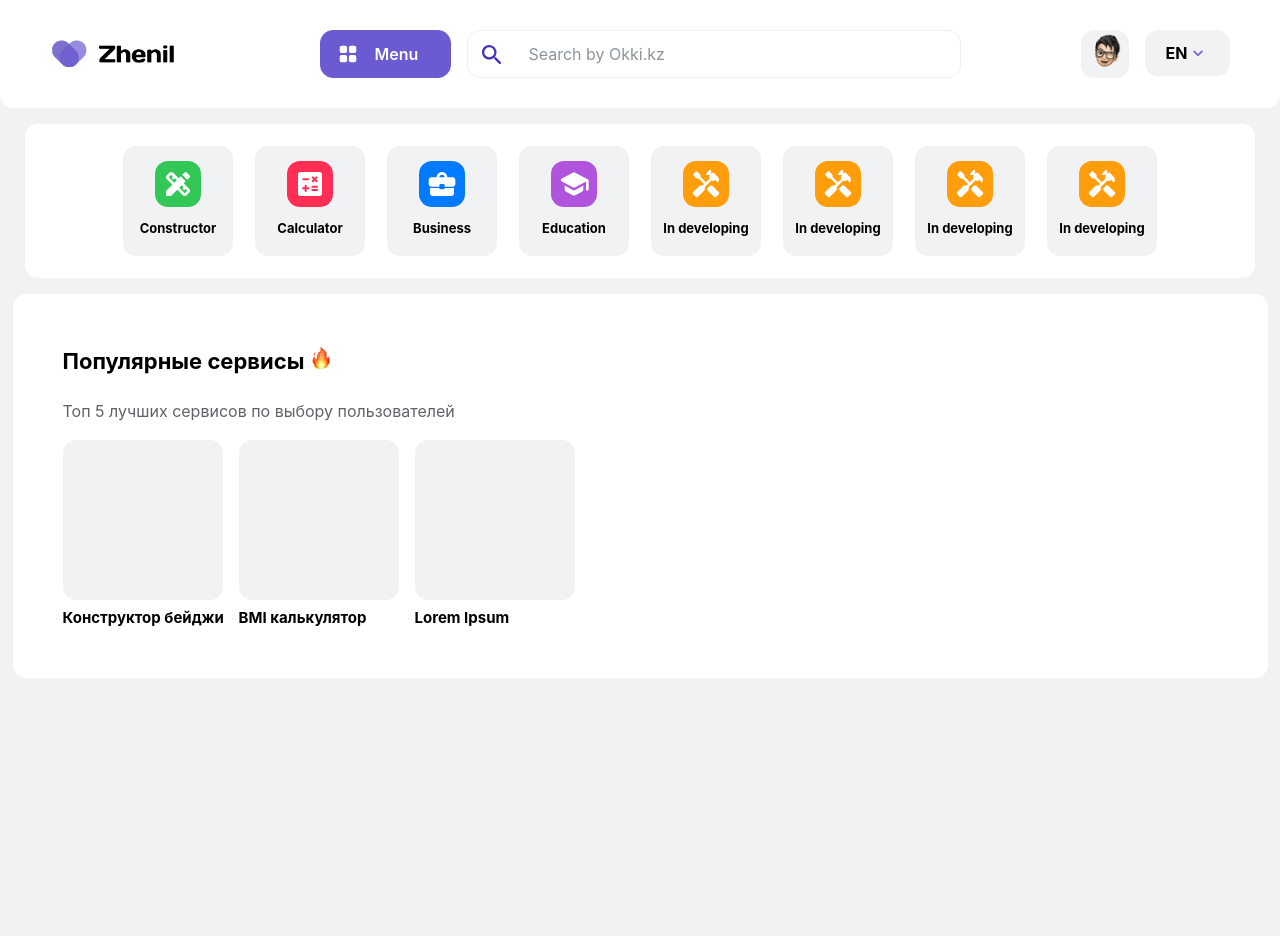
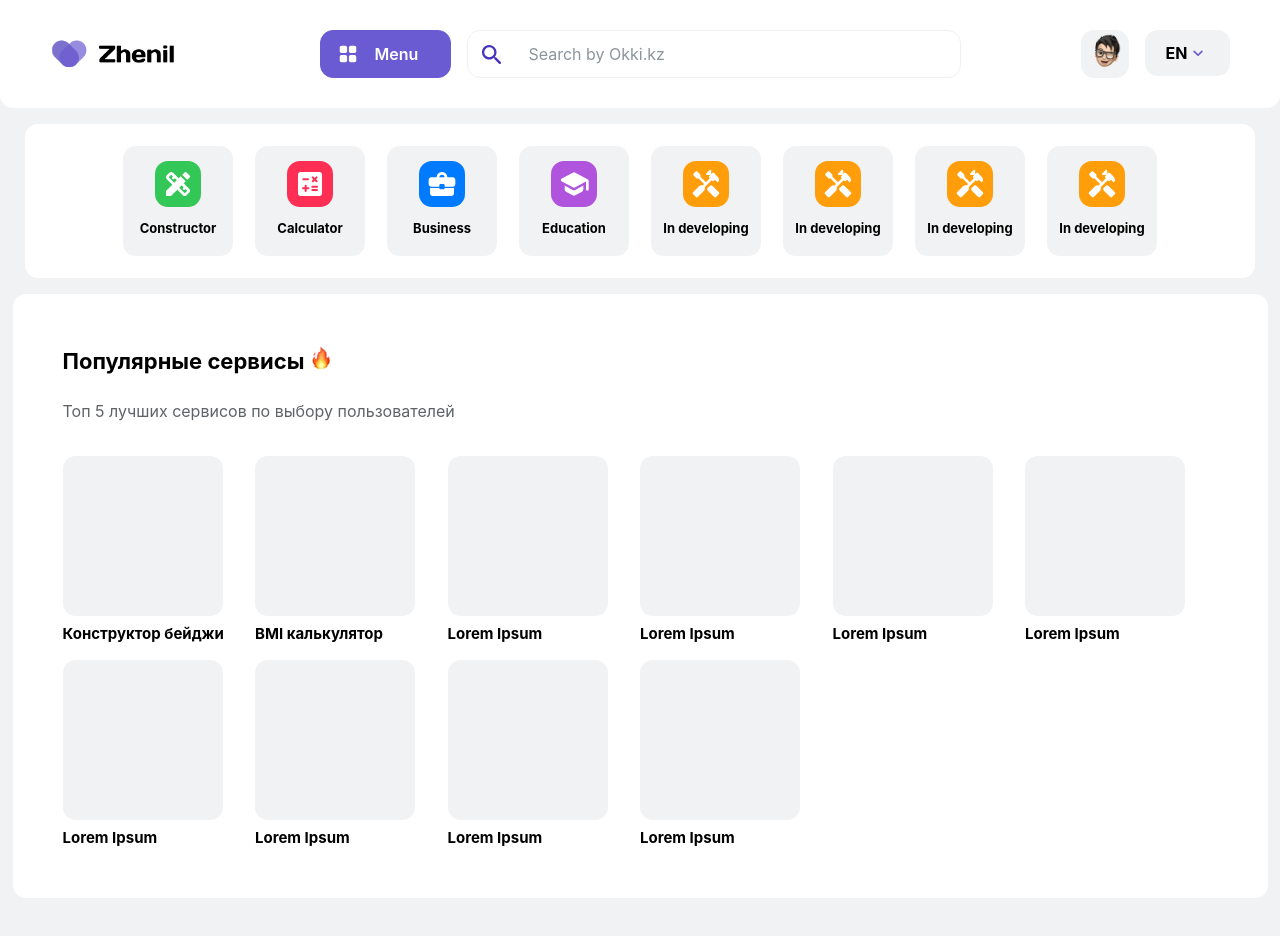
Before and after one commit to DreamerView/zhenil-next, a Next.js app: page / in a window 1280 px wide. Shown: the top 936 px of the page. Before the commit the page ends 800 px from the top, so only its background shows below. Built offline with nearby package versions, Linux system fonts and the light colour scheme.

Commit message:
recomendation updated

```diff
--- a/pages/index.js
+++ b/pages/index.js
@@ -113,6 +113,34 @@ const Home = () => {
               <div className={styles.main__index_block}></div>
               <h5>Lorem Ipsum</h5>
             </div>
+            <div className={styles.main__index_block_row_b}>
+              <div className={styles.main__index_block}></div>
+              <h5>Lorem Ipsum</h5>
+            </div>
+            <div className={styles.main__index_block_row_b}>
+              <div className={styles.main__index_block}></div>
+              <h5>Lorem Ipsum</h5>
+            </div>
+            <div className={styles.main__index_block_row_b}>
+              <div className={styles.main__index_block}></div>
+              <h5>Lorem Ipsum</h5>
+            </div>
+            <div className={styles.main__index_block_row_b}>
+              <div className={styles.main__index_block}></div>
+              <h5>Lorem Ipsum</h5>
+            </div>
+            <div className={styles.main__index_block_row_b}>
+              <div className={styles.main__index_block}></div>
+              <h5>Lorem Ipsum</h5>
+            </div>
+            <div className={styles.main__index_block_row_b}>
+              <div className={styles.main__index_block}></div>
+              <h5>Lorem Ipsum</h5>
+            </div>
+            <div className={styles.main__index_block_row_b}>
+              <div className={styles.main__index_block}></div>
+              <h5>Lorem Ipsum</h5>
+            </div>
           </div>
       </div>
     </>
--- a/styles/index_main.module.css
+++ b/styles/index_main.module.css
@@ -30,18 +30,6 @@
         font-size: 13px;
         text-align: center;
         font-weight: 700;
-    }
-    div.main__index_block_row {
-        display: flex;
-        flex-wrap: wrap;
-    }
-    div.main__index_block_row_b {
-        width:160px;
-        margin-right:16px;
-        text-overflow: ellipsis;
-        white-space: nowrap;
-        overflow: hidden;
-        cursor: pointer;
     }
 }
 
@@ -78,18 +66,6 @@
         text-align: center;
         font-weight: 700;
     }
-    div.main__index_block_row {
-        display: flex;
-        flex-wrap: wrap;
-    }
-    div.main__index_block_row_b {
-        width:160px;
-        margin-right:16px;
-        text-overflow: ellipsis;
-        white-space: nowrap;
-        overflow: hidden;
-        cursor: pointer;
-    }
 }
 
 @media (min-width:601px) and (max-width:1160px) {
@@ -123,18 +99,6 @@
         font-size: 13px;
         text-align: center;
         font-weight: 700;
-    }
-    div.main__index_block_row {
-        display: flex;
-        flex-wrap: wrap;
-    }
-    div.main__index_block_row_b {
-        width:160px;
-        margin-right:16px;
-        text-overflow: ellipsis;
-        white-space: nowrap;
-        overflow: hidden;
-        cursor: pointer;
     }
 }
 @media (min-width:1px) and (max-width:600px) {
@@ -170,19 +134,6 @@
         text-align: center;
         font-weight: 700;
     }
-    div.main__index_block_row {
-        display: flex;
-        flex-wrap: wrap;
-        justify-content: space-between;
-    }
-    div.main__index_block_row_b {
-        width:160px;
-        /* margin-right:16px; */
-        text-overflow: ellipsis;
-        white-space: nowrap;
-        overflow: hidden;
-        cursor: pointer;
-    }
 }
 div.main__menu_nav_block_image {
     width:46px;
@@ -192,6 +143,19 @@ div.main__menu_nav_block_image {
     justify-content: center;
     border-radius: 13px;
 }
+div.main__index_block_row {
+    margin-top:16px;
+    display: grid;
+    grid-template-columns: repeat(auto-fill, minmax(172px, 1fr));
+}
+div.main__index_block_row_b {
+    width:160px;
+    /* margin-right:16px; */
+    text-overflow: ellipsis;
+    white-space: nowrap;
+    overflow: hidden;
+    cursor: pointer;
+}
 div.main__index_block {
     width:160px;
     height:160px;
```
